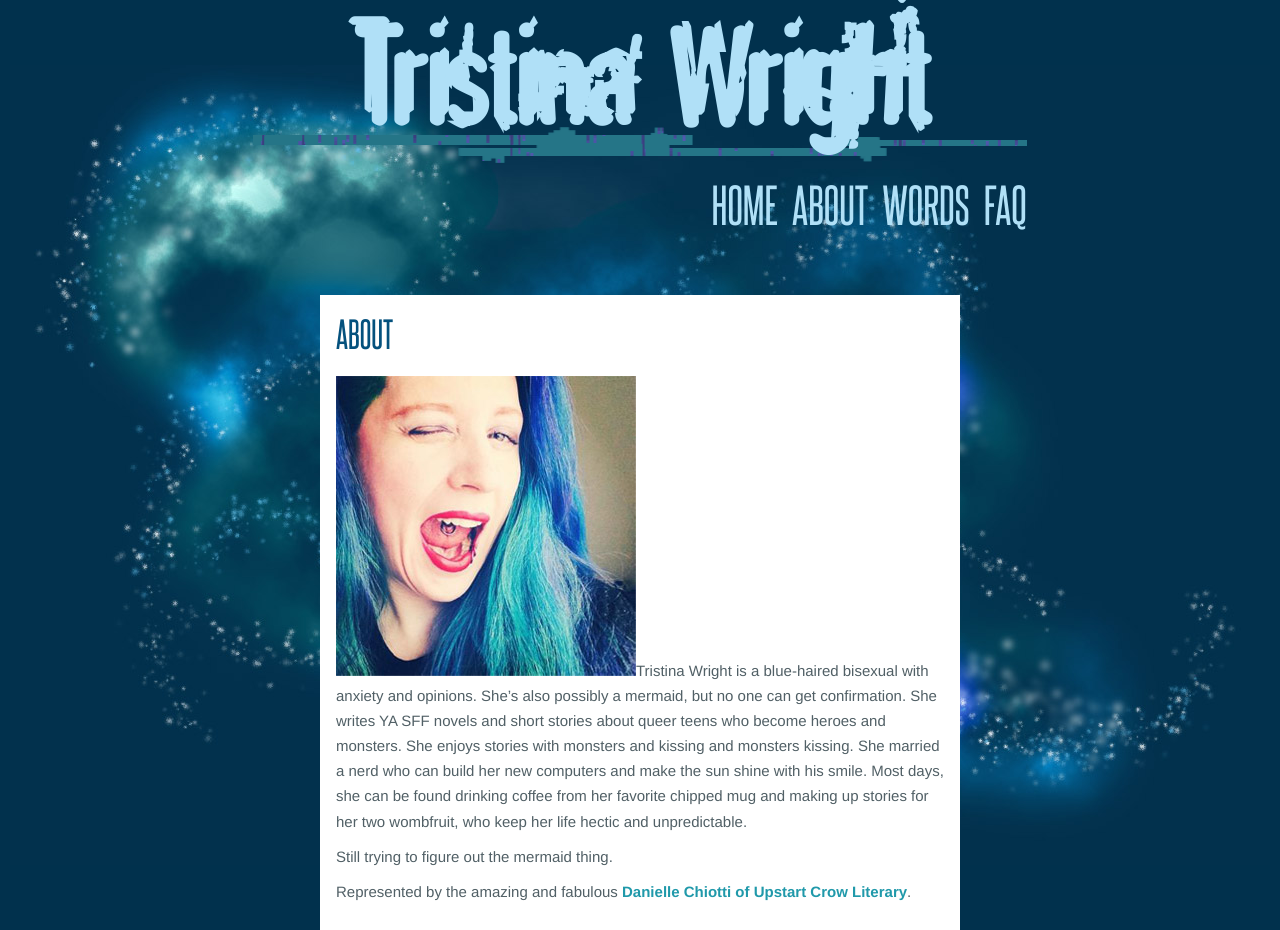
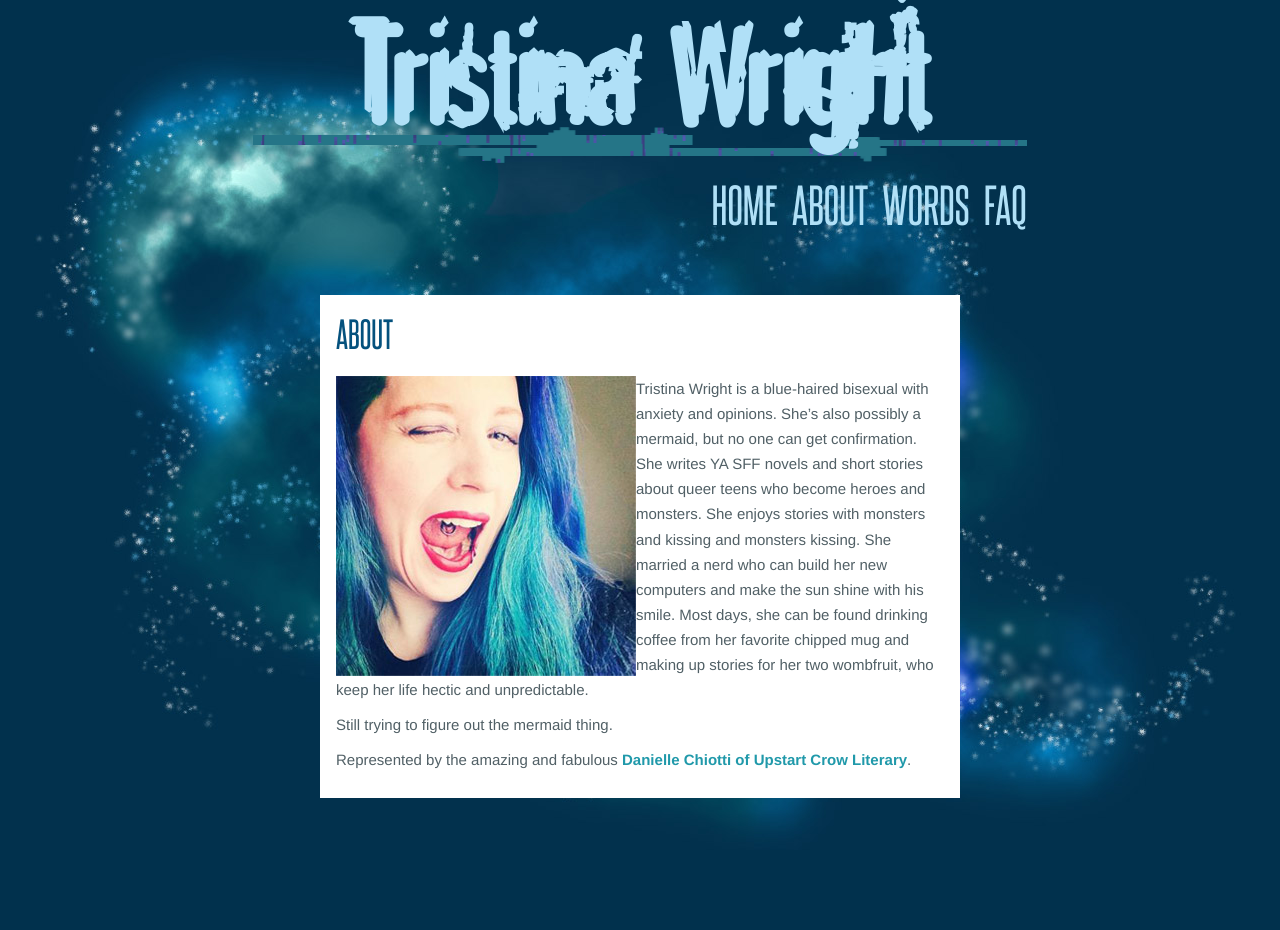
Before and after one commit to TristinaWright/tristinawright.github.io, a Jekyll site: the page built from _posts/static/2015-12-08-about.md, in a window 1280 px wide. Built offline with Jekyll 4.4.1, drawn with Linux system fonts in a browser that asks for light colours; after the commit the page ends 900 px from its top, so only the background shows below that.

Commit message:
Updated 2015-12-08-about.md

```diff
--- a/_posts/static/2015-12-08-about.md
+++ b/_posts/static/2015-12-08-about.md
@@ -5,7 +5,7 @@ permalink: about/
 title: About
 ---
 
-![Tristina Wright]({{site.baseurl}}/media/tristina-wright.jpg)Tristina Wright is a blue-haired bisexual with anxiety and opinions. She’s also possibly a mermaid, but no one can get confirmation. She writes YA SFF novels and short stories about queer teens who become heroes and monsters. She enjoys stories with monsters and kissing and monsters kissing. She married a nerd who can build her new computers and make the sun shine with his smile. Most days, she can be found drinking coffee from her favorite chipped mug and making up stories for her two wombfruit, who keep her life hectic and unpredictable.
+![Tristina Wright]({{site.baseurl}}/media/tristina-wright.jpg){:class="fl"}Tristina Wright is a blue-haired bisexual with anxiety and opinions. She’s also possibly a mermaid, but no one can get confirmation. She writes YA SFF novels and short stories about queer teens who become heroes and monsters. She enjoys stories with monsters and kissing and monsters kissing. She married a nerd who can build her new computers and make the sun shine with his smile. Most days, she can be found drinking coffee from her favorite chipped mug and making up stories for her two wombfruit, who keep her life hectic and unpredictable.
 
 Still trying to figure out the mermaid thing.
 
```
